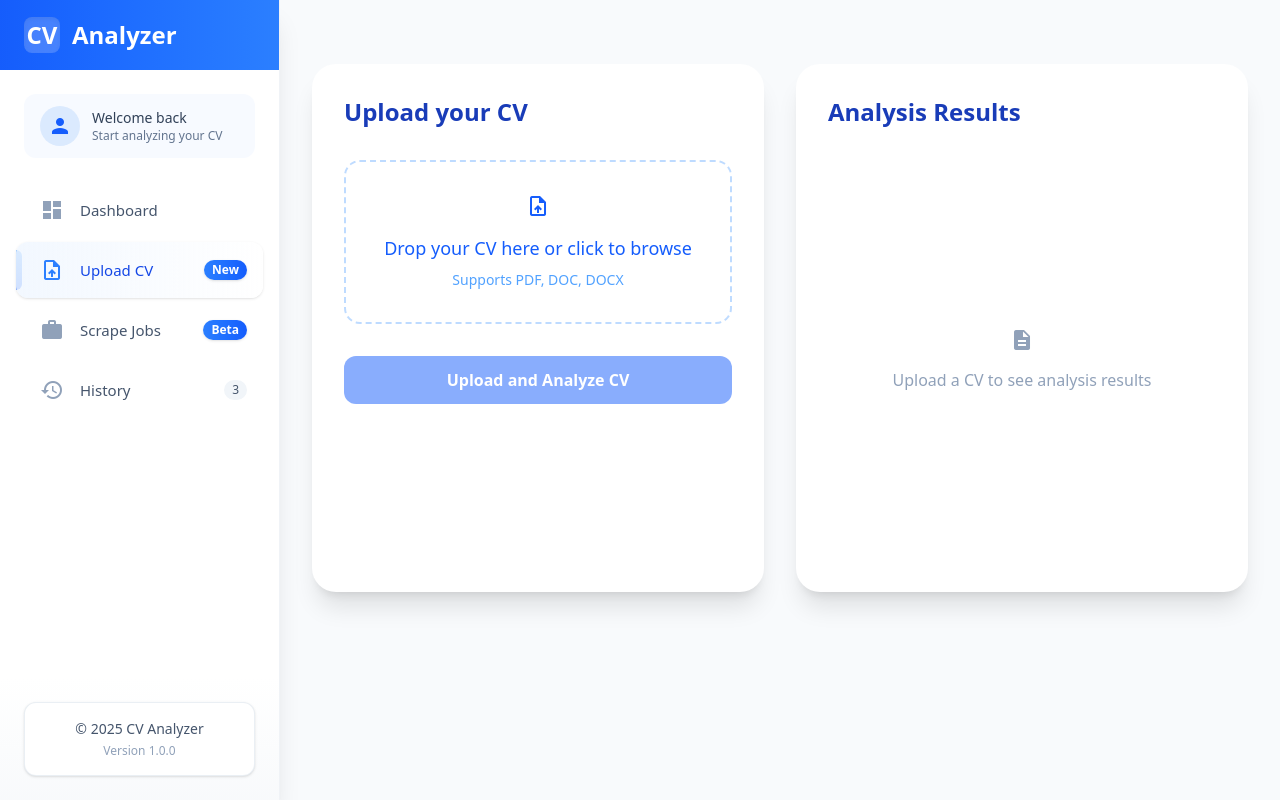
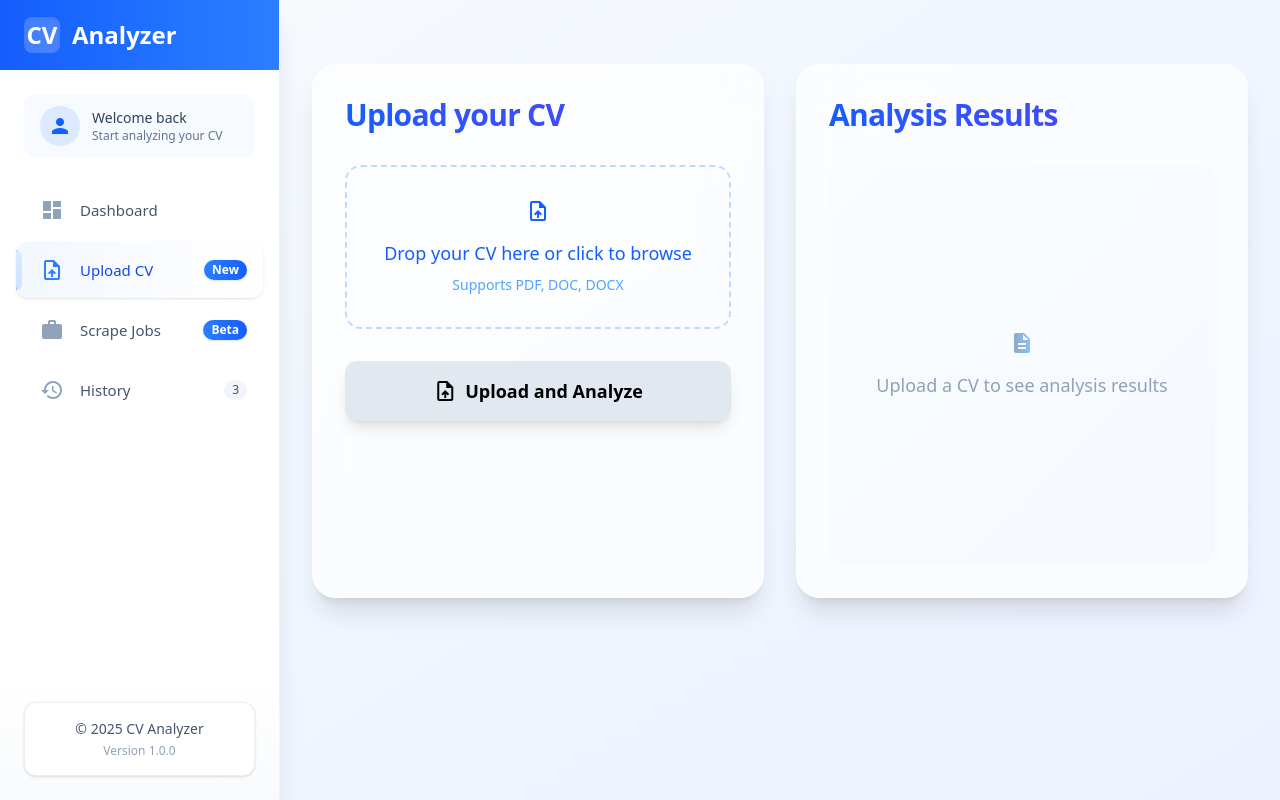
Before and after one commit to olti18/resume-analyzer-ui, a React (Vite) app: page /cv-upload in a window 1280 px wide. Built offline with nearby package versions, Linux system fonts and the light colour scheme.

Commit message:
feat: enhance CvUpload component with improved styling, layout, and error handling

```diff
--- a/src/components/CvUpload.jsx
+++ b/src/components/CvUpload.jsx
@@ -72,33 +72,31 @@ const CvUpload = () => {
   };
 
   return (
-    <div className="relative min-h-screen flex">
-      {/* Sidebar */}
+    <div className="relative min-h-screen flex bg-gradient-to-br from-slate-50 via-blue-50 to-indigo-50">
       <Sidebar open={sidebarOpen} setOpen={setSidebarOpen} />
 
-      {/* Main Content */}
       <main className="flex-1 lg:ml-[280px]">
-        {/* Mobile Menu Button */}
         <button
-          className="fixed top-6 left-6 z-40 p-3 rounded-xl bg-white/80
-            backdrop-blur-md shadow-lg lg:hidden
-            hover:bg-blue-50 transition-colors"
+          className="fixed top-6 left-6 z-40 p-3 rounded-full bg-white/90
+            backdrop-blur-xl shadow-lg lg:hidden hover:bg-blue-50
+            transition-all duration-300 hover:shadow-blue-200/50"
           onClick={() => setSidebarOpen(true)}
-          aria-label="Open menu"
         >
           <span className="material-icons text-blue-600">menu</span>
         </button>
 
-        {/* Content Area */}
-        <div className="min-h-screen p-8 bg-slate-50">
-          <div className="grid grid-cols-1 md:grid-cols-2 gap-8 pt-16 lg:pt-8">
+        <div className="min-h-screen p-4 md:p-8">
+          <div className="grid grid-cols-1 md:grid-cols-2 gap-6 md:gap-8 pt-16 lg:pt-8 max-w-7xl mx-auto">
             {/* Upload Section */}
             <motion.div
               initial={{ opacity: 0, y: 20 }}
               animate={{ opacity: 1, y: 0 }}
-              className="bg-white rounded-3xl shadow-xl p-8"
+              className="bg-white/70 backdrop-blur-xl rounded-3xl shadow-xl p-8
+                border border-white/50 hover:shadow-2xl hover:bg-white/80
+                transition-all duration-500"
             >
-              <h1 className="text-2xl font-bold text-blue-800 mb-8">
+              <h1 className="text-3xl font-bold bg-gradient-to-r from-blue-600
+                to-indigo-600 bg-clip-text text-transparent mb-8 tracking-tight">
                 Upload your CV
               </h1>
 
@@ -108,8 +106,8 @@ const CvUpload = () => {
                     className={`border-2 border-dashed rounded-2xl p-8 text-center
                       transition-all duration-300 ${
                         selectedFile
-                          ? 'border-blue-400 bg-blue-50/50'
-                          : 'border-blue-200 hover:border-blue-400'
+                          ? 'border-blue-400 bg-gradient-to-b from-blue-50/50 to-indigo-50/50'
+                          : 'border-blue-200 hover:border-blue-400 hover:bg-blue-50/30'
                       }`}
                   >
                     <input
@@ -177,29 +175,38 @@ const CvUpload = () => {
                   whileHover={{ scale: 1.02 }}
                   whileTap={{ scale: 0.98 }}
                   type="submit"
-                  className="w-full bg-blue-600 text-white py-3 px-6 rounded-xl
-                    font-semibold hover:bg-blue-700 transition-all
-                    disabled:opacity-50 disabled:hover:bg-blue-600
-                    disabled:cursor-not-allowed"
+                  className={`w-full py-4 px-6 rounded-xl font-semibold text-lg
+                    shadow-lg transition-all duration-300 ${
+                      loading || !selectedFile
+                        ? 'bg-slate-200 cursor-not-allowed'
+                        : 'bg-gradient-to-r from-blue-600 to-indigo-600 text-white hover:shadow-xl hover:shadow-blue-500/25'
+                    }`}
                   disabled={loading || !selectedFile}
                 >
                   {loading ? (
-                    <span className="flex items-center justify-center gap-2">
-                      <span className="animate-spin material-icons text-base">
-                        refresh
-                      </span>
-                      Uploading...
-                    </span>
+                    <div className="flex items-center justify-center space-x-3">
+                      <div className="w-5 h-5 border-3 border-white/30 border-t-white rounded-full animate-spin" />
+                      <span>Processing...</span>
+                    </div>
                   ) : (
-                    'Upload and Analyze CV'
+                    <div className="flex items-center justify-center space-x-2">
+                      <span className="material-icons">upload_file</span>
+                      <span>Upload and Analyze</span>
+                    </div>
                   )}
                 </motion.button>
               </form>
 
               {error && (
-                <div className="mt-6 p-4 bg-red-50 text-red-600 rounded-xl">
-                  {error}
-                </div>
+                <motion.div
+                  initial={{ opacity: 0, y: 10 }}
+                  animate={{ opacity: 1, y: 0 }}
+                  className="mt-6 p-4 bg-red-50/50 backdrop-blur-sm border border-red-100
+                    text-red-600 rounded-xl flex items-start space-x-3"
+                >
+                  <span className="material-icons text-red-500">error_outline</span>
+                  <p>{error}</p>
+                </motion.div>
               )}
             </motion.div>
 
@@ -207,38 +214,56 @@ const CvUpload = () => {
             <motion.div
               initial={{ opacity: 0, y: 20 }}
               animate={{ opacity: 1, y: 0 }}
-              className="bg-white rounded-3xl shadow-xl p-8"
+              className="bg-white/70 backdrop-blur-xl rounded-3xl shadow-xl p-8
+                border border-white/50 hover:shadow-2xl hover:bg-white/80
+                transition-all duration-500"
             >
-              <h2 className="text-2xl font-bold text-blue-800 mb-8">
+              <h2 className="text-3xl font-bold bg-gradient-to-r from-blue-600
+                to-indigo-600 bg-clip-text text-transparent mb-8 tracking-tight">
                 Analysis Results
               </h2>
 
               {result ? (
-                <div className="space-y-6">
-                  <div>
-                    <h3 className="text-lg font-medium text-blue-700 mb-2">
-                      Summary
+                <div className="space-y-8">
+                  <div className="bg-gradient-to-br from-blue-50/50 to-indigo-50/50
+                    rounded-2xl p-6 shadow-sm">
+                    <h3 className="text-xl font-semibold text-blue-800 mb-4
+                      flex items-center space-x-2">
+                      <span className="material-icons">analytics</span>
+                      <span>Summary</span>
                     </h3>
-                    <p className="text-slate-600">{result.summary}</p>
+                    <p className="text-slate-700 leading-relaxed">{result.summary}</p>
                   </div>
 
-                  <div>
-                    <h3 className="text-lg font-medium text-blue-700 mb-2">
-                      Suggested Improvements
+                  <div className="bg-gradient-to-br from-indigo-50/50 to-blue-50/50
+                    rounded-2xl p-6 shadow-sm">
+                    <h3 className="text-xl font-semibold text-indigo-800 mb-4
+                      flex items-center space-x-2">
+                      <span className="material-icons">lightbulb</span>
+                      <span>Suggested Improvements</span>
                     </h3>
-                    <div className="space-y-2">
+                    <div className="space-y-3">
                       {result.suggestedImprovements.split('\n').map((improvement, index) => (
-                        <p key={index} className="text-slate-600">
-                          {improvement}
-                        </p>
+                        <div key={index} className="flex items-start space-x-3">
+                          <span className="material-icons text-indigo-400 text-sm mt-1">
+                            arrow_right
+                          </span>
+                          <p className="text-slate-700">{improvement}</p>
+                        </div>
                       ))}
                     </div>
                   </div>
                 </div>
               ) : (
-                <div className="flex flex-col items-center justify-center h-[400px] text-slate-400">
-                  <span className="material-icons text-4xl mb-4">description</span>
-                  <p>Upload a CV to see analysis results</p>
+                <div className="flex flex-col items-center justify-center h-[400px]
+                  text-slate-400 bg-gradient-to-br from-slate-50/50 to-blue-50/50
+                  rounded-2xl">
+                  <span className="material-icons text-5xl mb-4
+                    text-transparent bg-clip-text bg-gradient-to-r
+                    from-slate-400 to-blue-300">
+                    description
+                  </span>
+                  <p className="text-lg">Upload a CV to see analysis results</p>
                 </div>
               )}
             </motion.div>
```
